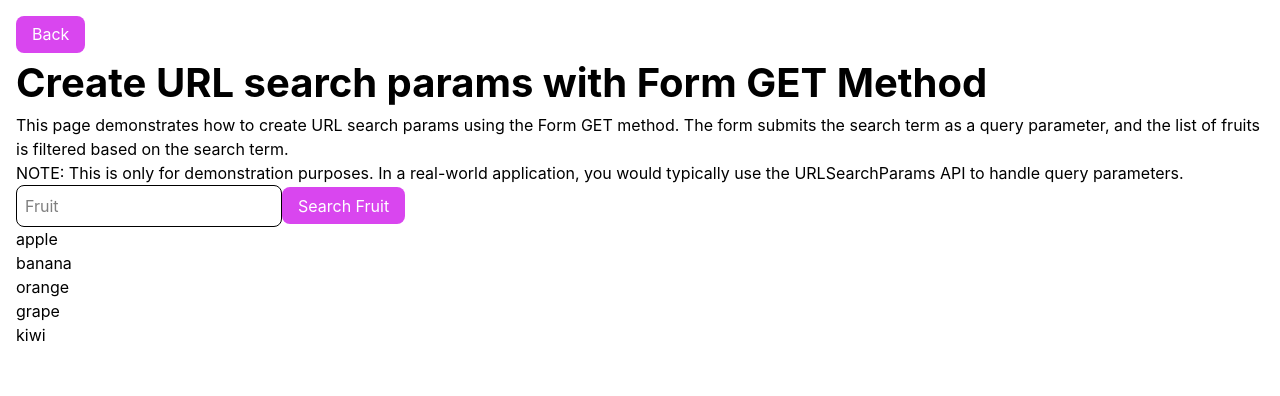
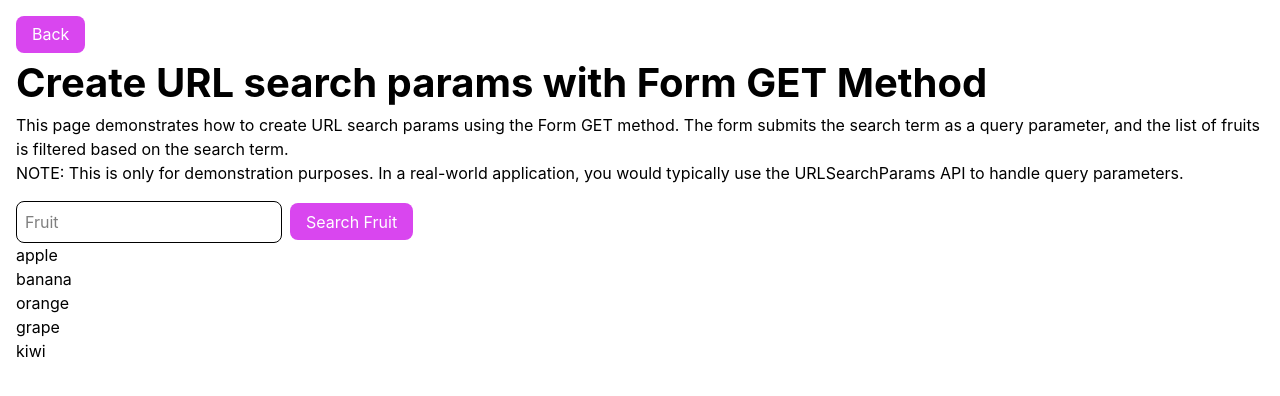
Before and after one commit to emanuelefavero/react-19, a Next.js app: page /url-params-get-form in a window 1280 px wide. Shown: the top 396 px of the page. Built offline with nearby package versions, Linux system fonts and the light colour scheme.

Commit message:
feat: update url-params-get-form

```diff
--- a/app/url-params-get-form/page.js
+++ b/app/url-params-get-form/page.js
@@ -28,14 +28,17 @@ export default function Page() {
         query parameters.
       </p>
 
-      <form method='get' action='/url-params-get-form'>
+      {/* TIP: Make sure the form has a get method and the action is set to the current url */}
+      <form method='get' action='/url-params-get-form' className='mt-4'>
         <input
           type='text'
           name='fruit'
           placeholder='Fruit'
           defaultValue={fruit || ''}
         />
-        <button type='Submit'>Search Fruit</button>
+        <button type='Submit' className='ml-2'>
+          Search Fruit
+        </button>
       </form>
 
       <ul>
```
